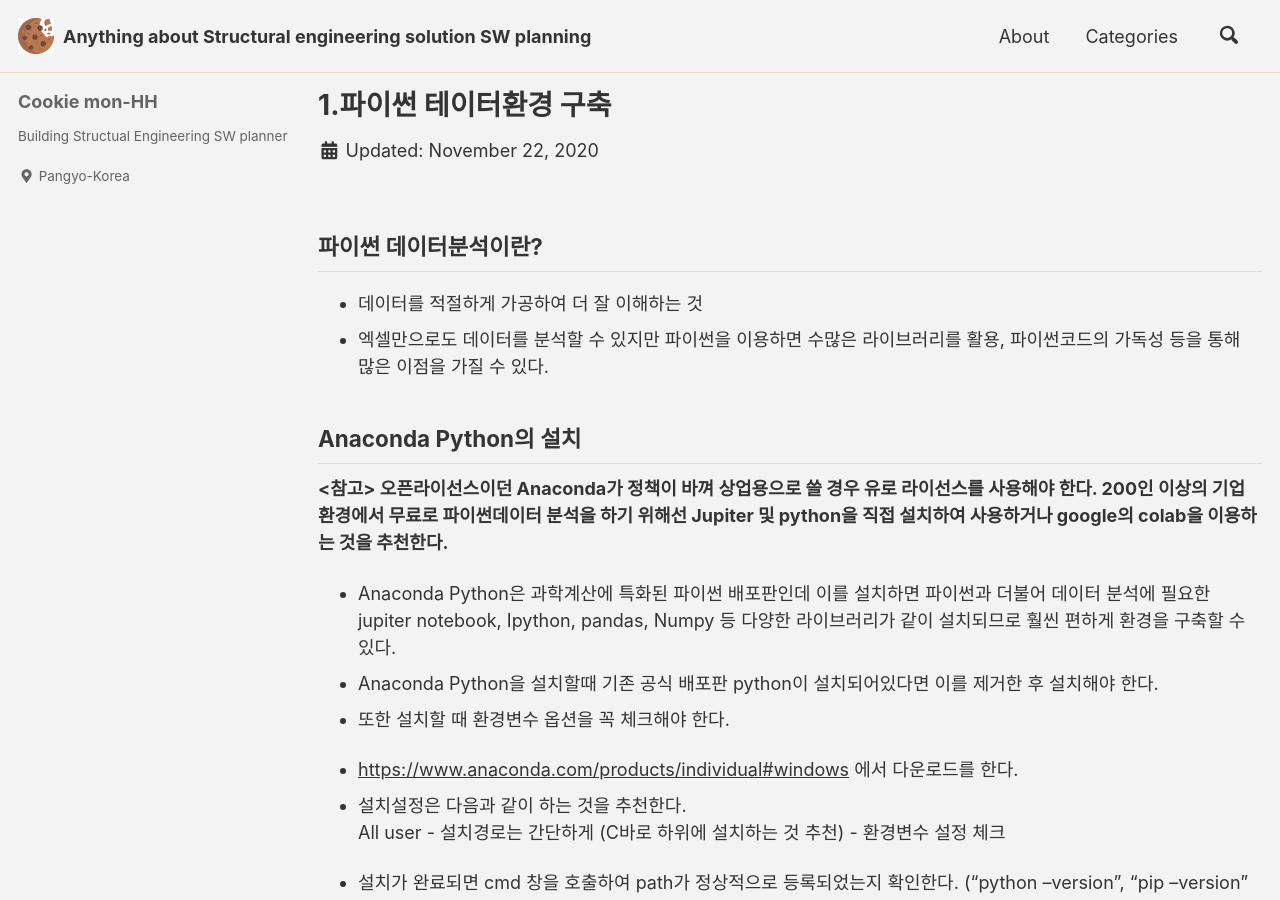
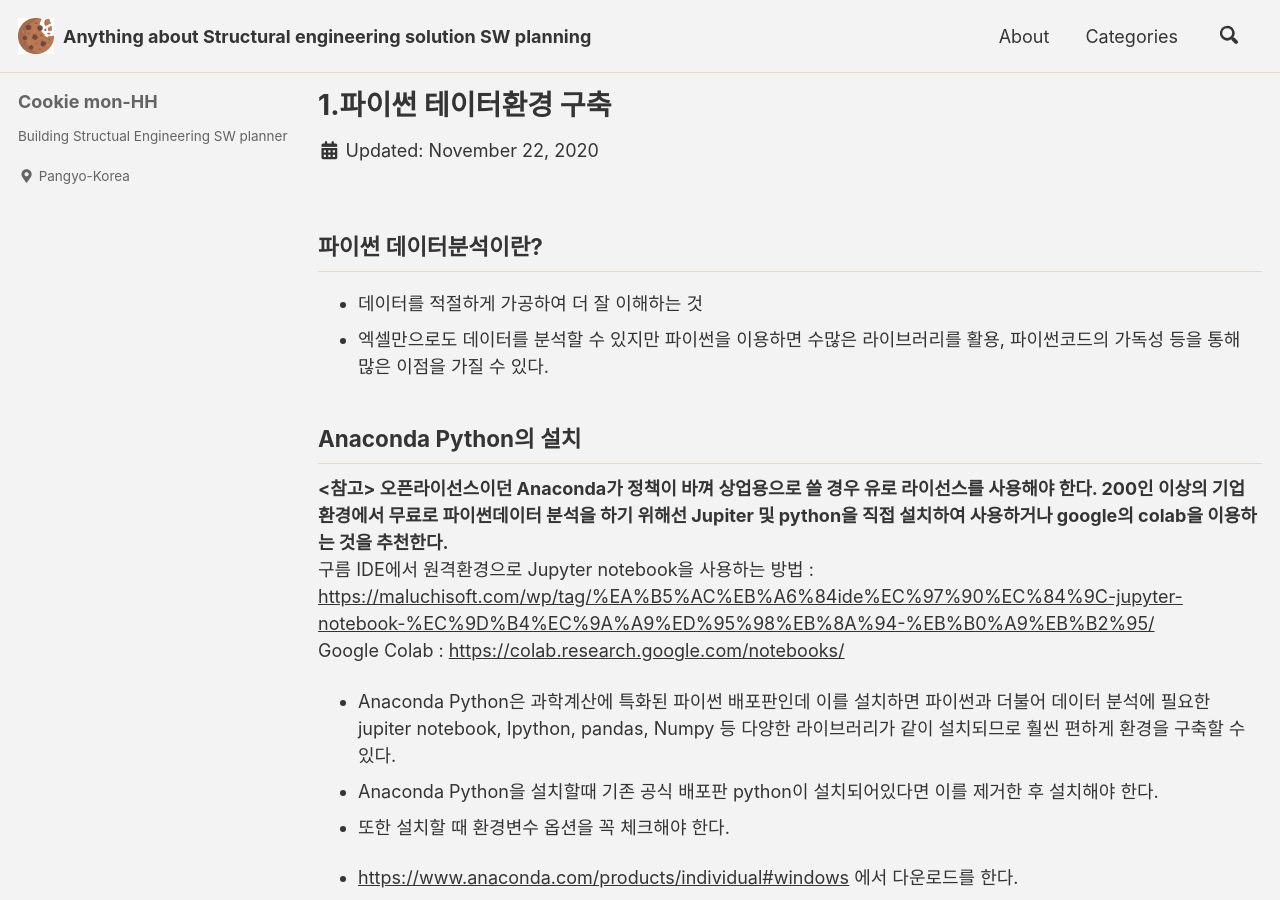
Before and after one commit to CookieMon-HH/cookiemon-hh.github.io, a Jekyll site: the page built from _posts/2020-11-22-1 1 파이썬 테이터환경 구축.md, in a window 1280 px wide and 900 px high. Built offline with Jekyll 4.4.1, drawn with Linux system fonts in a browser that asks for light colours; cached includes are drawn as plain includes; a script that is not in the unit is left out; comment, search, counter and statistics services are not loaded.

Commit message:
Update 2020-11-22-1 1 파이썬 테이터환경 구축.md

```diff
--- a/_posts/2020-11-22-1 1 파이썬 테이터환경 구축.md
+++ b/_posts/2020-11-22-1 1 파이썬 테이터환경 구축.md
@@ -19,6 +19,8 @@
 
 **\<참고\> 오픈라이선스이던 Anaconda가 정책이 바껴 상업용으로 쓸 경우 유로 라이선스를 사용해야 한다.
 200인 이상의 기업 환경에서 무료로 파이썬데이터 분석을 하기 위해선 Jupiter 및 python을 직접 설치하여 사용하거나 google의 colab을 이용하는 것을 추천한다.**
+구름 IDE에서 원격환경으로 Jupyter notebook을 사용하는 방법 : <https://maluchisoft.com/wp/tag/%EA%B5%AC%EB%A6%84ide%EC%97%90%EC%84%9C-jupyter-notebook-%EC%9D%B4%EC%9A%A9%ED%95%98%EB%8A%94-%EB%B0%A9%EB%B2%95/>
+Google Colab : <https://colab.research.google.com/notebooks/>
 
 
 - Anaconda Python은 과학계산에 특화된 파이썬 배포판인데 이를 설치하면 파이썬과 더불어
```
